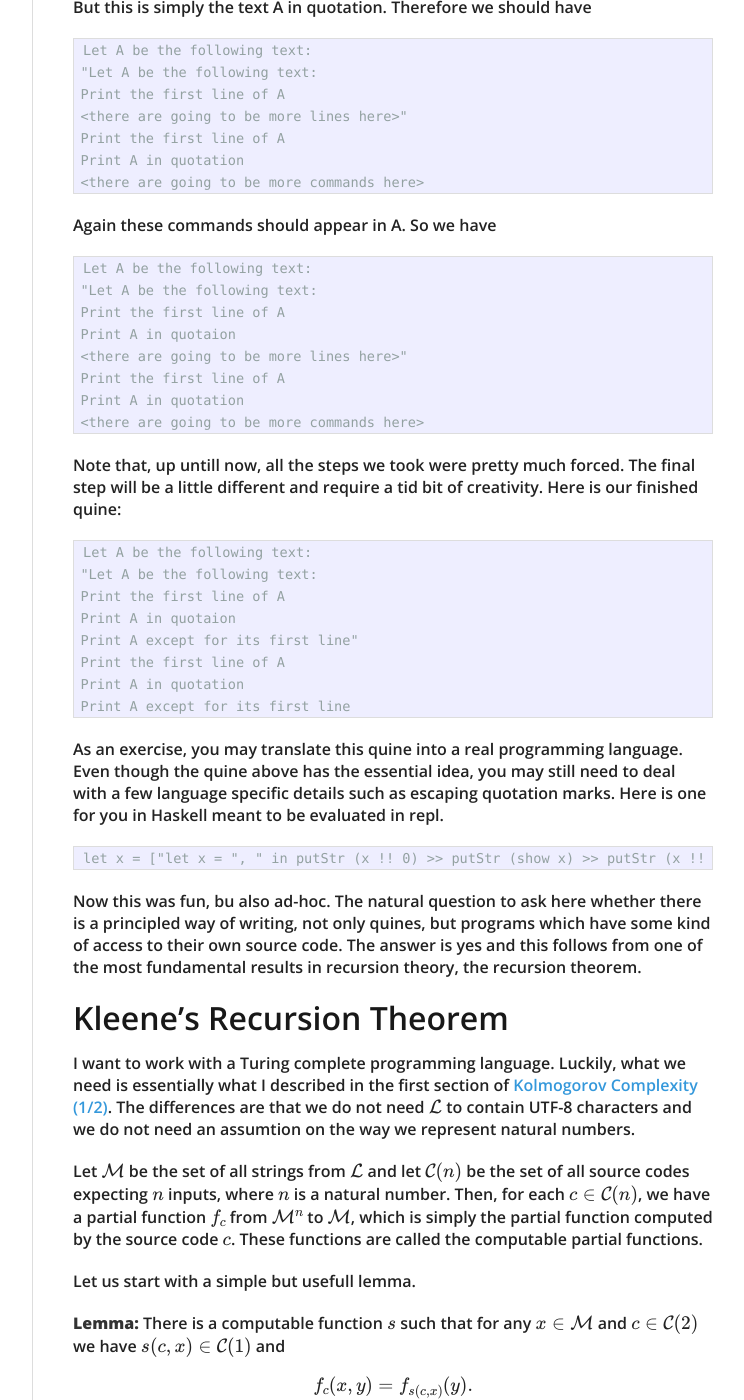
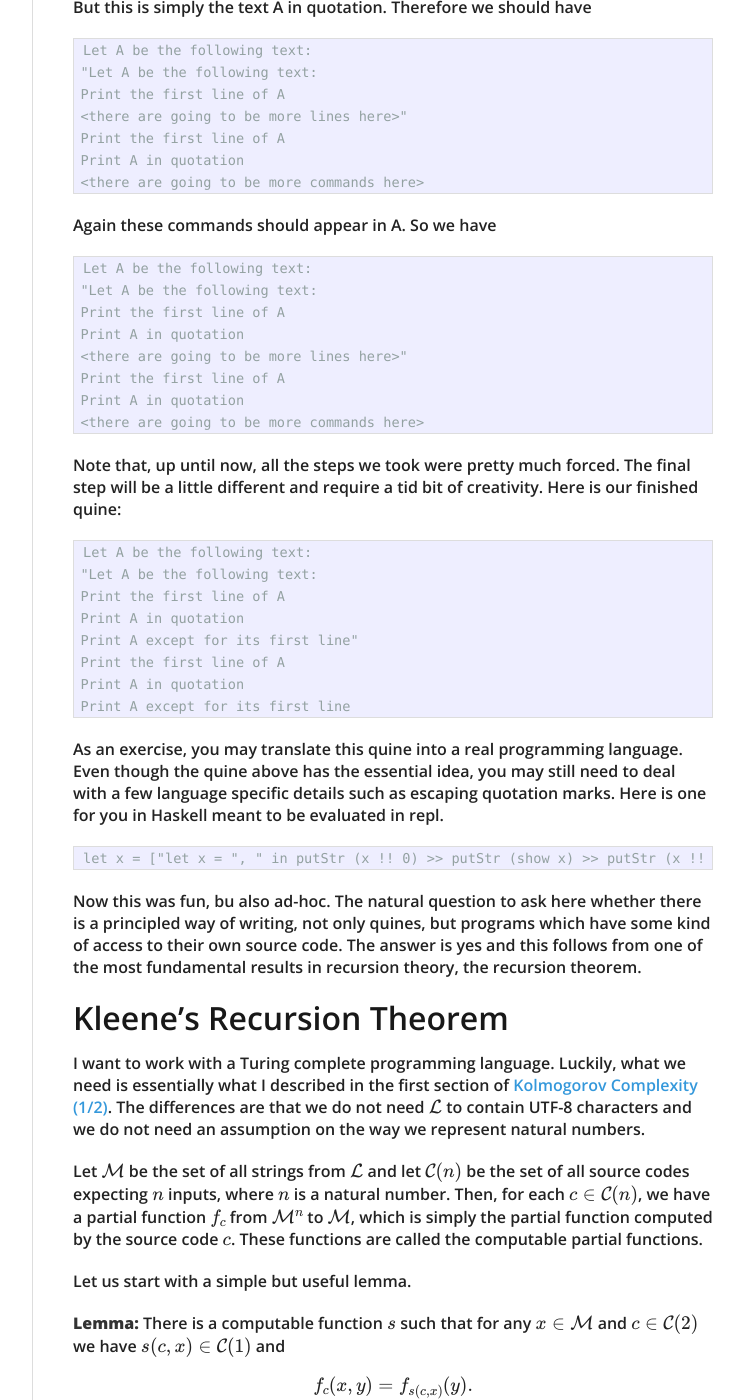
Before and after one commit to sonatsuer/sonatsuer.github.io, a Jekyll site: the page built from _posts/2018-07-11-self-aware-programs.md, in a window 1280 px wide and 1400 px high, scrolled down 1696 px. Shown: the whole window, without its empty margins (378-1122 px from the left). Built offline with Jekyll 4.4.1, drawn with Linux system fonts in a browser that asks for light colours; formulas are drawn with MathJax 3; some of the changed text lies outside the part shown.

Commit message:
Spellcheck

````diff
--- a/_posts/2018-07-11-self-aware-programs.md
+++ b/_posts/2018-07-11-self-aware-programs.md
@@ -96,21 +96,21 @@ Again these commands should appear in A. So we have
 Let A be the following text:
 "Let A be the following text:
 Print the first line of A
-Print A in quotaion
+Print A in quotation
 <there are going to be more lines here>"
 Print the first line of A
 Print A in quotation
 <there are going to be more commands here>
 ```
 
-Note that, up untill now, all the steps we took were pretty much forced. The final step will be a little different and require a tid bit of creativity.
+Note that, up until now, all the steps we took were pretty much forced. The final step will be a little different and require a tid bit of creativity.
 Here is our finished quine:
 
 ```
 Let A be the following text:
 "Let A be the following text:
 Print the first line of A
-Print A in quotaion
+Print A in quotation
 Print A except for its first line"
 Print the first line of A
 Print A in quotation
@@ -129,13 +129,13 @@ Now this was fun, bu also ad-hoc. The natural question to ask here whether there
 
 I want to work with a Turing complete programming language. Luckily, what we need is essentially what I described in the first section of
 [Kolmogorov Complexity (1/2)](https://sonatsuer.github.io/kolmogorov-complexity/2018/05/21/kolmogorov-complexity-1.html). The differences
-are that we do not need \\(\mathcal{L}\\) to contain UTF-8 characters and we do not need an assumtion on the way we represent natural numbers.
+are that we do not need \\(\mathcal{L}\\) to contain UTF-8 characters and we do not need an assumption on the way we represent natural numbers.
 
 Let \\(\mathcal{M}\\) be the set of all strings from \\(\mathcal{L}\\) and let \\(\mathcal{C}(n)\\) be the set of all source codes
 expecting \\(n\\) inputs, where \\(n\\) is a natural number. Then, for each \\(c\in\mathcal{C}(n)\\), we have a partial function \\(f_c\\) from
 \\(\mathcal{M}^n\\) to \\(\mathcal{M}\\), which is simply the partial function computed by the source code \\(c\\). These functions are called the computable partial functions.
 
-Let us start with a simple but usefull lemma.
+Let us start with a simple but useful lemma.
 
 **Lemma:** There is a computable function \\(s\\) such that for any \\(x\in\mathcal{M}\\) and \\(c\in\mathcal{C}(2)\\) we have
 \\(s(c,x)\in\mathcal{C}(1)\\) and
````
Also changed, not shown: other parts of _posts/2018-07-11-self-aware-programs.md (+8 -8 lines), 1 other file.
